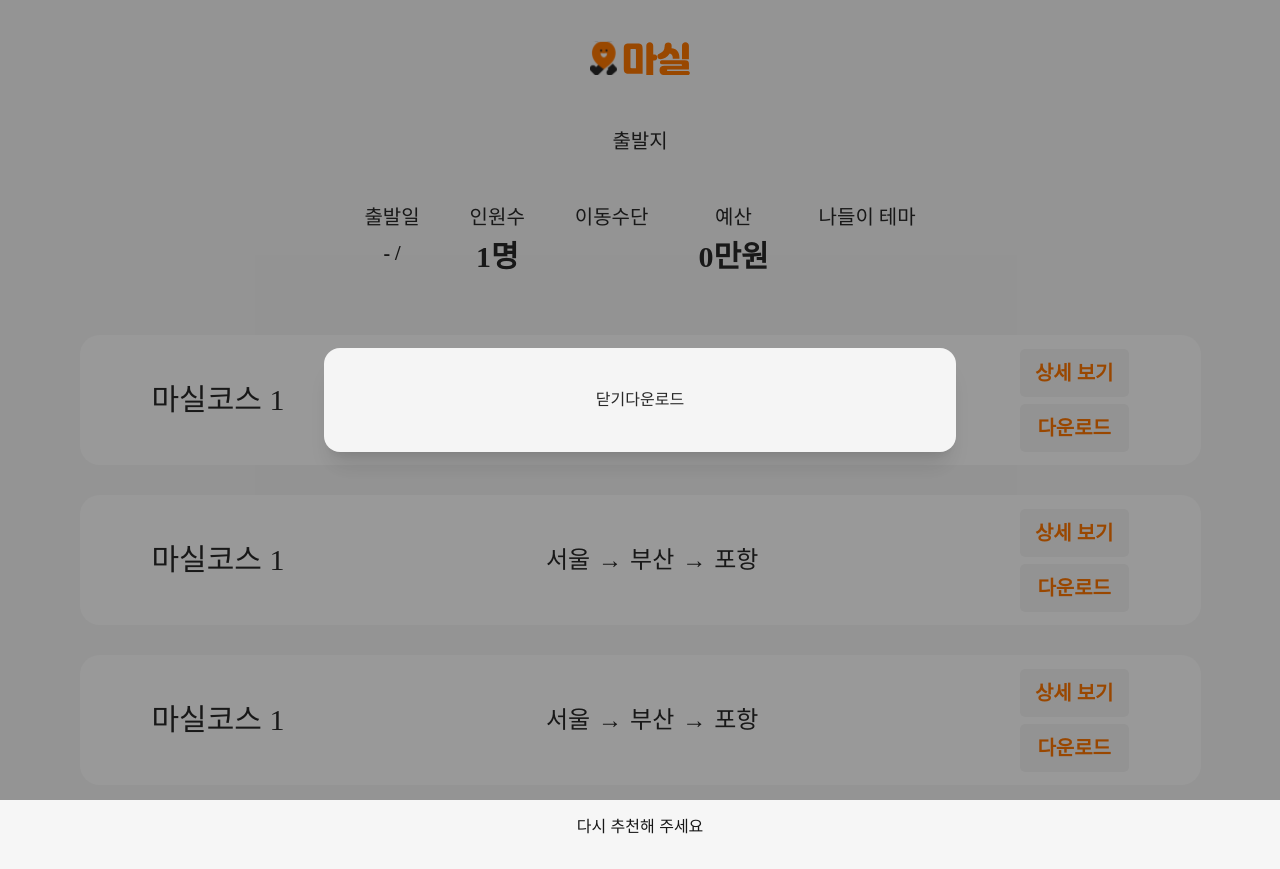
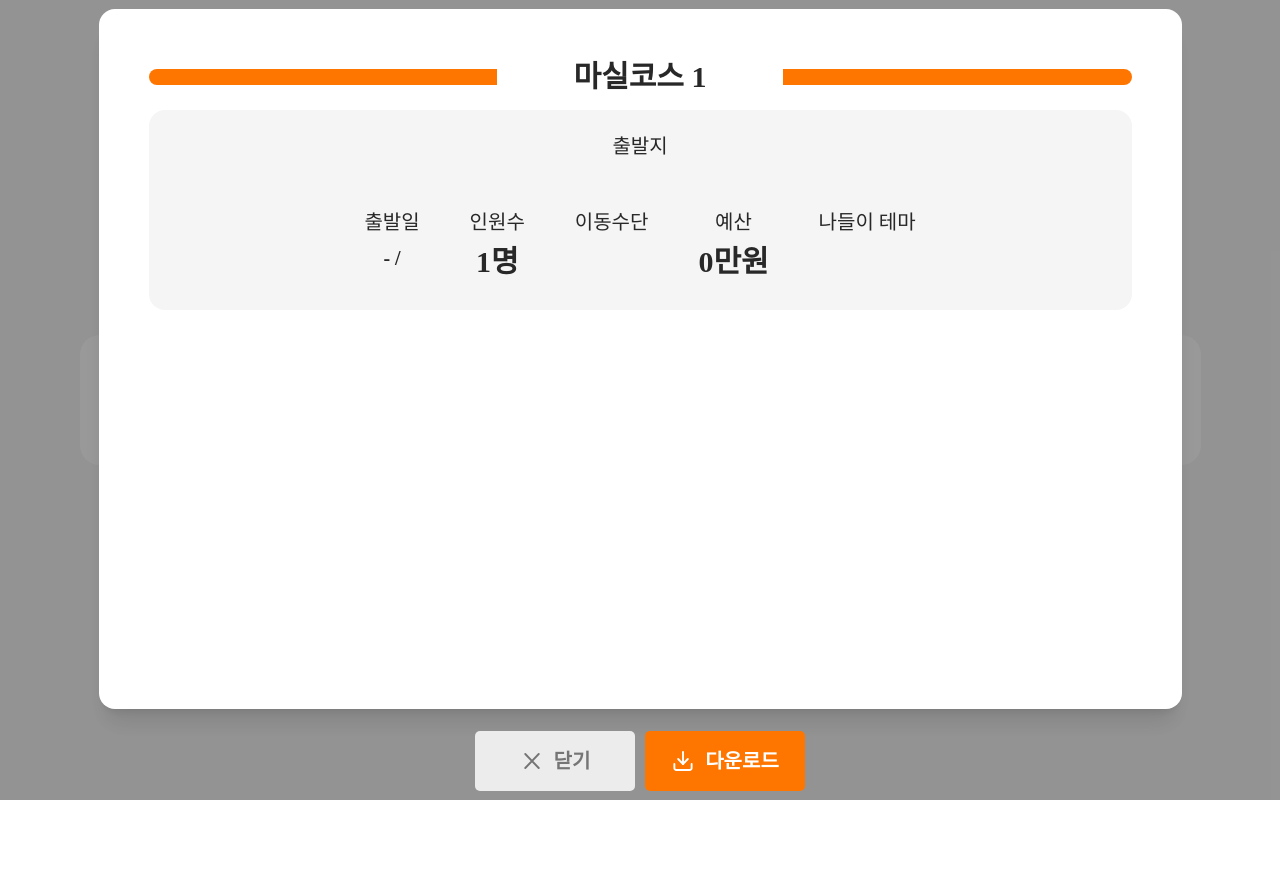
Before and after one commit to Club-PARD/6th_MASIL_FE, a Next.js app: page /guide in a window 1280 px wide. Both pictures are taken after a click on the button "상세 보기". After the commit the page ends 800 px from the top, so only its background shows below. Built offline with nearby package versions, Linux system fonts and the light colour scheme.

Commit message:
feat: guide detail modal 구조 초기 설정 완료

```diff
--- a/src/components/GuideCard.tsx
+++ b/src/components/GuideCard.tsx
@@ -1,13 +1,18 @@
 import { HTMLAttributes, useState } from "react";
 import GuideDetailModal from "./GuideDetailModal";
 
-export interface CardProps extends HTMLAttributes<HTMLDivElement> {
-  number: number; // 몇 번째 코스인지
-  course: string[]; // 가이드 코스
-  // 자세한 내용으로 들어올 것들 필요함
-}
+type ItemDto = {
+  title: string;
+  orderNum: number;
+};
 
-const Card = ({ number, course, ...props }: CardProps) => {
+type CardProps = {
+  planId: number; // 가이드 ID
+  order: number; // 몇 번째 코스인지
+  itemDtos: ItemDto[]; // 코스
+};
+
+const Card = ({ planId, order, itemDtos }: CardProps) => {
   const [isGuideModalOpen, setIsGuideModalOpen] = useState(false);
 
   const handleOpen = () => {
@@ -22,13 +27,13 @@ const Card = ({ number, course, ...props }: CardProps) => {
       onClick={handleOpen}
     >
       <div className="text-3xl text-3xl font-normal font-['Jalnan_2']">
-        마실코스 {number}
+        마실코스 {order}
       </div>
       <div className="flex flex-row space-x-2">
-        {course.map((location, index) => (
+        {itemDtos.map((item, index) => (
           <div key={index} className="text-[#282828] text-2xl space-x-2">
-            <span>{location}</span>
-            {index !== course.length - 1 && <span>→</span>}
+            <span>{item.title}</span>
+            {index !== itemDtos.length - 1 && <span>→</span>}
           </div>
         ))}
       </div>
@@ -55,6 +60,7 @@ const Card = ({ number, course, ...props }: CardProps) => {
 
       {isGuideModalOpen && (
         <GuideDetailModal
+          planId={planId}
           open={isGuideModalOpen}
           onClose={() => setIsGuideModalOpen(false)}
         />
--- a/src/components/GuideDetailModal.tsx
+++ b/src/components/GuideDetailModal.tsx
@@ -1,12 +1,46 @@
 "use client";
 
-import { useEffect } from "react";
+import { useEffect, useState } from "react";
+import {
+  useOriginStore,
+  useBudgetStore,
+  useMoveStore,
+  usePeopleStore,
+  useThemeStore,
+  useTripStore,
+} from "@/stores/useTripStore";
+
+import Image from "next/image";
+import cancel_neutral from "@/assets/icons/cancel_neutral.svg";
+import cancel_black from "@/assets/icons/cancel_black.svg";
+import download_white from "@/assets/icons/download_white.svg";
+import download_orange from "@/assets/icons/download_orange.svg";
 
 type Props = {
+  planId: number;
   open: boolean;
   onClose: () => void;
 };
-export default function GuideDetailModal({ open, onClose }: Props) {
+
+type ItemDto = {
+  title: string;
+  orderNum: number;
+  duration: string;
+  startTime: string;
+  endTime: string;
+};
+
+export default function GuideDetailModal({ planId, open, onClose }: Props) {
+  const { origin } = useOriginStore();
+  const { date, startTime, endTime, guideType } = useTripStore();
+  const { people } = usePeopleStore();
+  const { car } = useMoveStore();
+  const { budget } = useBudgetStore();
+  const { theme } = useThemeStore();
+
+  const [isCancelHover, setIsCancelHover] = useState(false);
+  const [isDownloadHover, setIsDownloadHover] = useState(false);
+
   //   ESC 키로 모달 닫기
   useEffect(() => {
     if (!open) return;
@@ -22,20 +56,95 @@ export default function GuideDetailModal({ open, onClose }: Props) {
 
   return (
     <div
-      className="fixed inset-0 z-50 flex flex-col items-center justify-center bg-black/40 gap-[22px]"
+      className="fixed inset-0 z-50 flex flex-col items-center justify-center cursor-default bg-black/40 gap-[22px]"
       onClick={onClose}
       aria-modal="true"
       role="dialog"
     >
       <div
-        className="flex flex-col justify-center items-center rounded-2xl bg-neutral-100 w-[632px] p-10 gap-[15px] shadow-xl"
+        className="flex flex-col justify-center items-center gap-[22px]"
         onClick={(e) => e.stopPropagation()}
       >
-        <div className="flex flex-row items-center justify-center">
-          <button className="" onClick={onClose}>
+        {/* 모달 내부 */}
+        <div className="flex flex-col justify-start items-center w-[1083px] h-[700px] p-[50px] rounded-2xl bg-white text-[#282828] gap-[15px] shadow-xl">
+          {/* 헤더 */}
+          <div className="flex flex-row items-center justify-center w-full gap-[56px]">
+            <hr className="w-[40%] h-4 bg-[#FE7600] border-0 rounded-l-full" />
+            <div className="flex items-center justify-center w-[20%] text-3xl font-bold font-['Jalnan_2']">
+              마실코스 1
+            </div>
+            <hr className="w-[40%] h-4 bg-[#FE7600] border-0 rounded-r-full" />
+          </div>
+
+          {/* 사용자 정보 카드 */}
+          <div className="flex flex-col items-center justify-center w-full h-[200px] rounded-2xl bg-neutral-100 px-[91px] py-[30px] gap-[40px] text-[#282828] text-xl font-normal font-['Pretendard']">
+            <div className="flex flex-col items-center justify-center gap-[8px]">
+              <p>출발지</p>
+              <p className="text-3xl font-semibold">{origin}</p>
+            </div>
+            <div className="flex flex-row justify-center w-full gap-[50px]">
+              <div className="flex flex-col items-center justify-start h-[80px] gap-[8px]">
+                <p>출발일</p>
+                <div className="flex flex-col items-center justify-center font-semibold">
+                  <p className="text-2xl">{date}</p>
+                  <p className="text-xl">
+                    {startTime}-{endTime} / {guideType}
+                  </p>
+                </div>
+              </div>
+              <div className="flex flex-col items-center justify-start h-[80px] gap-[8px]">
+                <p>인원수</p>
+                <p className="text-3xl font-semibold">{people}명</p>
+              </div>
+              <div className="flex flex-col items-center justify-start h-[80px] gap-[8px]">
+                <p>이동수단</p>
+                <p className="text-3xl font-semibold">{car}</p>
+              </div>
+              <div className="flex flex-col items-center justify-start h-[80px] gap-[8px]">
+                <p>예산</p>
+                <p className="text-3xl font-semibold">{budget}만원</p>
+              </div>
+              <div className="flex flex-col items-center justify-start h-[80px] gap-[8px]">
+                <p>나들이 테마</p>
+                <p className="text-3xl font-semibold">{theme}</p>
+              </div>
+            </div>
+          </div>
+        </div>
+
+        {/* 상세 가이드 */}
+
+
+        {/* 모달 밖 버튼 영역 */}
+        <div className="flex flex-row items-center justify-center gap-[10px] text-xl font-semibold font-['Pretendard']">
+          <button
+            className="flex items-center justify-center w-40 h-15 rounded-[5px] bg-[#ECECEC] text-[#757575] gap-[10px] cursor-pointer hover:bg-neutral-300 hover:text-[#282828]"
+            onClick={onClose}
+            onMouseEnter={() => setIsCancelHover(true)}
+            onMouseLeave={() => setIsCancelHover(false)}
+          >
+            <Image
+              src={isCancelHover ? cancel_black : cancel_neutral}
+              alt="x"
+              width={24}
+              height={24}
+            />
             닫기
           </button>
-          <button>다운로드</button>
+          <button
+            className="flex items-center justify-center w-40 h-15 rounded-[5px] bg-[#FE7600] text-white gap-[10px] cursor-pointer hover:bg-neutral-100 hover:text-[#FE7600]"
+            // onClick={}
+            onMouseEnter={() => setIsDownloadHover(true)}
+            onMouseLeave={() => setIsDownloadHover(false)}
+          >
+            <Image
+              src={isDownloadHover ? download_orange : download_white}
+              alt="x"
+              width={24}
+              height={24}
+            />
+            다운로드
+          </button>
         </div>
       </div>
     </div>
--- a/src/pages/guide/index.tsx
+++ b/src/pages/guide/index.tsx
@@ -67,9 +67,15 @@ export default function GuidePage() {
         </div>
 
         {/* 가이드 카드 */}
-        <Card number={1} course={["서울", "부산", "포항"]} />
-        <Card number={1} course={["서울", "부산", "포항"]} />
-        <Card number={1} course={["서울", "부산", "포항"]} />
+        <Card
+          planId={1}
+          order={0 + 1}
+          itemDtos={[
+            { title: "서울", orderNum: 0 },
+            { title: "부산", orderNum: 1 },
+            { title: "포항", orderNum: 2 },
+          ]}
+        />
 
         {/* 다시 추천해주세요 버튼 */}
         <button>다시 추천해 주세요</button>
```
Also changed, not shown: src/assets/icons/download_orange.svg (added).
